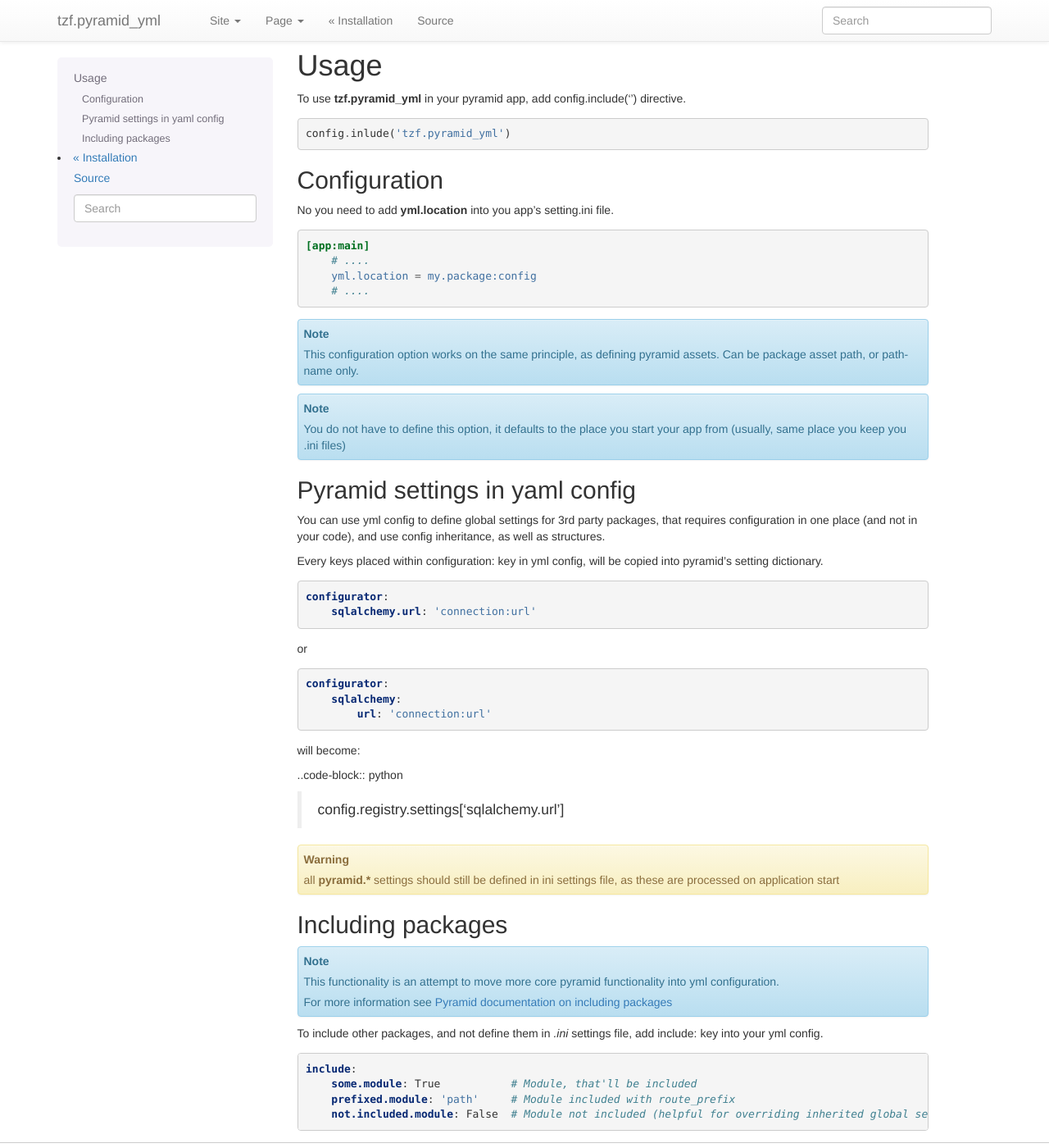
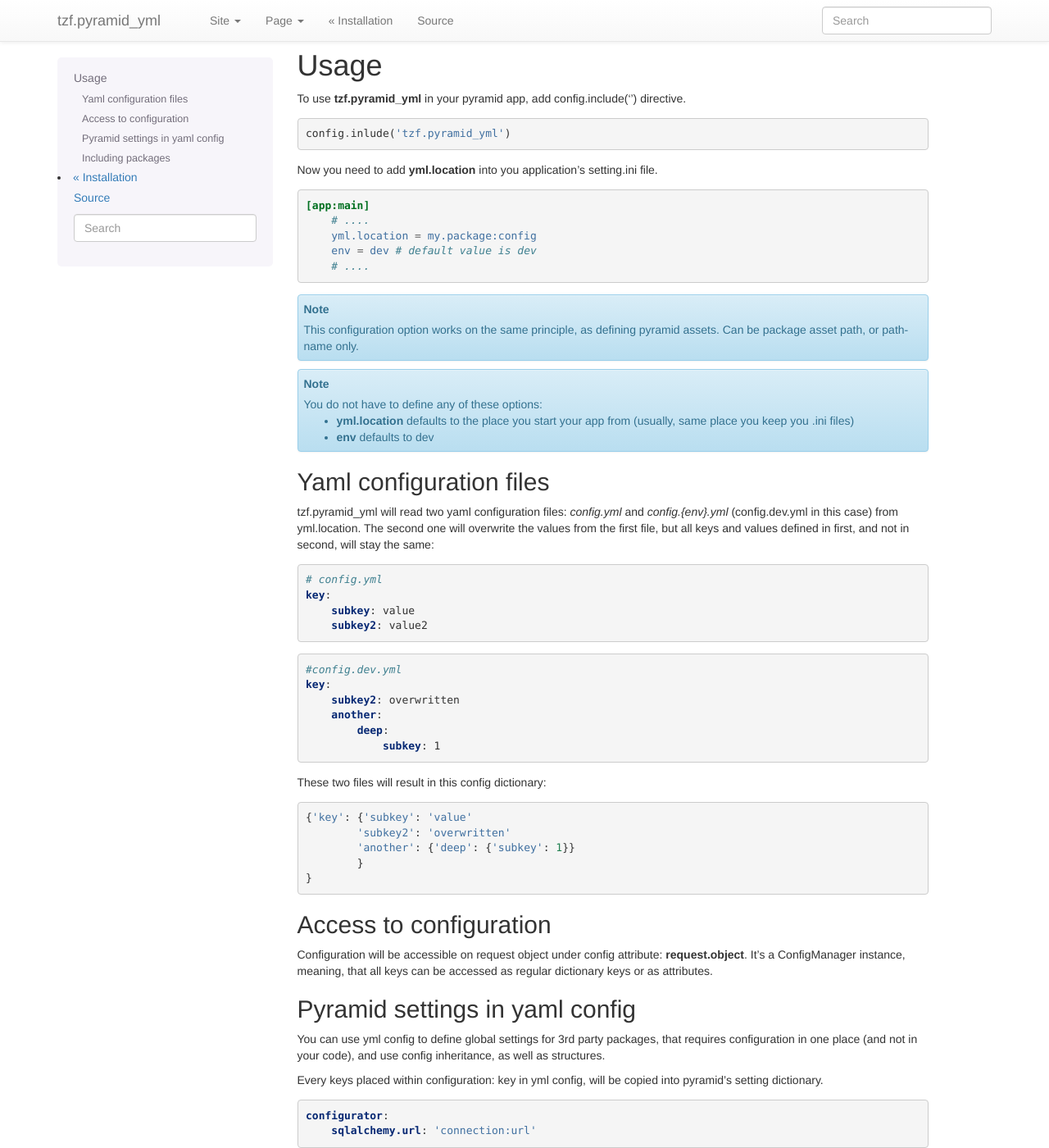
Before and after one commit to fizyk/pyramid_yml, a Sphinx documentation site: the page built from docs/source/usage.rst, in a window 1280 px wide and 1400 px high. Shown: the whole window at 82% size. Built offline with Sphinx 7.4.7, drawn with Linux system fonts in a browser that asks for light colours; some of the changed text lies outside the part shown.

Commit message:
doc updates

```diff
--- a/docs/source/usage.rst
+++ b/docs/source/usage.rst
@@ -7,23 +7,61 @@
 
     config.inlude('tzf.pyramid_yml')
 
-Configuration
--------------
-
-No you need to add **yml.location** into you app's setting.ini file.
+Now you need to add **yml.location** into you application's setting.ini file.
 
 .. code-block:: ini
 
     [app:main]
         # ....
         yml.location = my.package:config
+        env = dev # default value is dev
         # ....
 
 .. note::
     This configuration option works on the same principle, as defining pyramid assets. Can be package asset path, or pathname only.
 
 .. note::
-    You do not have to define this option, it defaults to the place you start your app from (usually, same place you keep you .ini files)
+    You do not have to define any of these options:
+
+    * **yml.location** defaults to the place you start your app from (usually, same place you keep you .ini files)
+    * **env** defaults to dev
+
+Yaml configuration files
+------------------------
+
+tzf.pyramid_yml will read two yaml configuration files: *config.yml* and *config.{env}.yml* (config.dev.yml in this case) from yml.location. The second one will overwrite the values from the first file, but all keys and values defined in first, and not in second, will stay the same:
+
+.. code-block:: yaml
+
+    # config.yml
+    key:
+        subkey: value
+        subkey2: value2
+
+
+.. code-block:: yaml
+
+    #config.dev.yml
+    key:
+        subkey2: overwritten
+        another:
+            deep:
+                subkey: 1
+
+These two files will result in this config dictionary:
+
+.. code-block:: python
+
+    {'key': {'subkey': 'value'
+            'subkey2': 'overwritten'
+            'another': {'deep': {'subkey': 1}}
+            }
+    }
+
+Access to configuration
+-----------------------
+
+Configuration will be accessible on request object under config attribute: **request.object**. It's a ConfigManager instance, meaning, that all keys can be accessed as regular dictionary keys or as attributes.
 
 
 Pyramid settings in yaml config
@@ -48,7 +86,7 @@
 
 will become:
 
-..code-block:: python
+.. code-block:: python
 
     config.registry.settings['sqlalchemy.url']
 
--- a/setup.py
+++ b/setup.py
@@ -25,7 +25,7 @@
 setup(
     name='tzf.pyramid_yml',
     version=package_version,
-    description='Reads and sets routing configuration from a package',
+    description='Loads a yml defined configuration',
     long_description=(
         read('README.rst')
         + '\n\n' +
```
